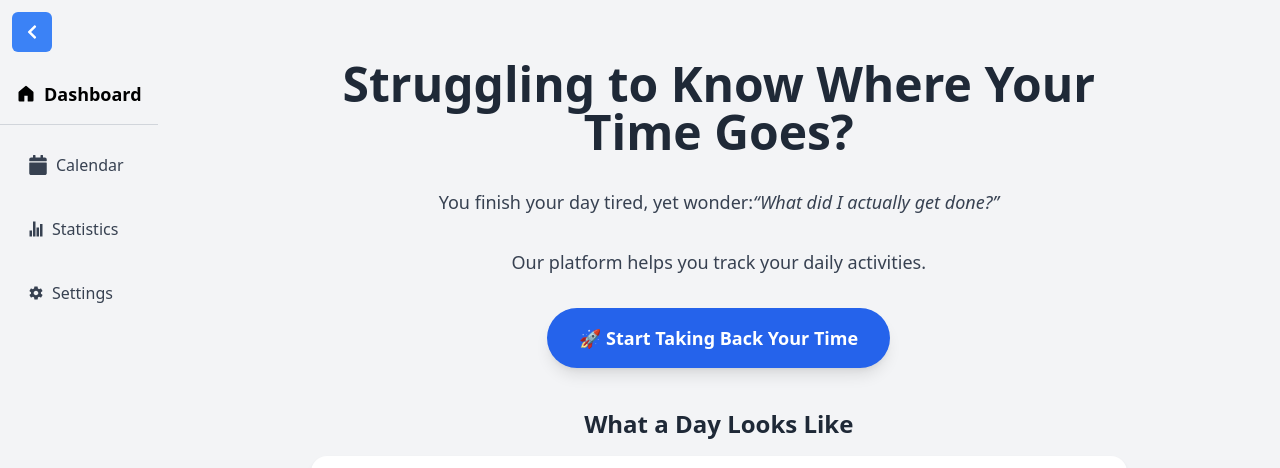
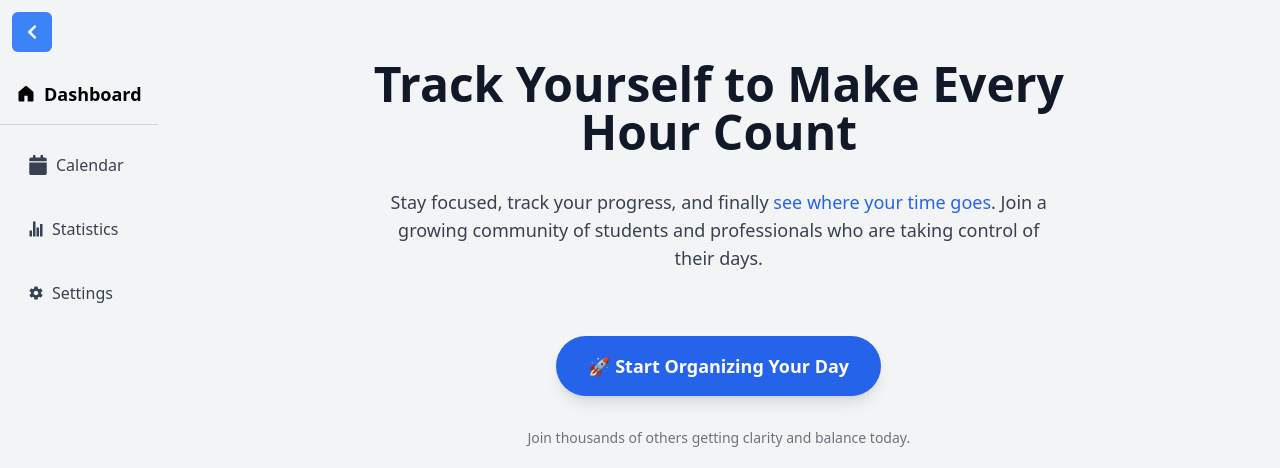
Before and after one commit to Julobulo/Calendar-React, a React (Vite) app in the folder calendar/: page / in a window 1280 px wide. Shown: the top 468 px of the page. Built offline with nearby package versions, Linux system fonts and the light colour scheme; no server answers.

Commit message:
Added LoggedInCount + hero section remade

```diff
--- a/calendar/src/components/home/HeroSection.tsx
+++ b/calendar/src/components/home/HeroSection.tsx
@@ -4,43 +4,70 @@ import { useAuth } from "../../AuthProvider";
 interface HeroProps {
   userCount: number | null;
   activityCount: number | null;
+  loggedInCount: number | null;
   userCountLoading: boolean;
   scrollToSignup: () => void;
 }
 
-export const HeroSection = ({ userCount, activityCount, userCountLoading, scrollToSignup }: HeroProps) => {
+export const HeroSection = ({
+  userCount,
+  activityCount,
+  loggedInCount,
+  userCountLoading,
+  scrollToSignup,
+}: HeroProps) => {
   const navigate = useNavigate();
   const { user, userLoading } = useAuth();
 
   return (
     <section className="text-center space-y-8 relative">
-      <h1 className="text-4xl md:text-5xl font-bold text-gray-800">
-        Struggling to Know Where Your Time Goes?
+      {/* Title */}
+      <h1 className="text-4xl md:text-5xl font-bold text-gray-900 leading-tight">
+        Track Yourself to Make Every Hour Count
       </h1>
 
+      {/* Subtitle */}
       <p className="text-lg text-gray-700 max-w-2xl mx-auto">
-        You finish your day tired, yet wonder:
-        <span className="italic">“What did I actually get done?”</span>
+        Stay focused, track your progress, and finally <span className="text-blue-600">see where your time goes</span>.
+        Join a growing community of students and professionals who are taking control of their days.
       </p>
 
-      <p className="text-lg text-gray-700 max-w-2xl mx-auto">
-        Our platform helps you
-        {userCountLoading === false && userCount && (
-          <> and <span className="font-semibold">{userCount.toLocaleString()} others</span></>
-        )} track your daily activities.
-        {userCountLoading === false && activityCount &&
-          <> More than <span className="font-semibold">{activityCount.toLocaleString()} activities</span> recorded!</>}
-      </p>
+      {/* Stats */}
+      {!userCountLoading && (
+        <div className="flex flex-col sm:flex-row justify-center items-center gap-4 text-gray-600 text-base mt-4">
+          {userCount !== null && (
+            <div className="bg-gray-100 px-4 py-2 rounded-xl shadow-sm">
+              👥 <span className="font-semibold">{userCount.toLocaleString()}</span> users joined
+            </div>
+          )}
+          {loggedInCount !== null && (
+            <div className="bg-green-100 px-4 py-2 rounded-xl shadow-sm">
+              🟢 <span className="font-semibold">{loggedInCount.toLocaleString()}</span> active now
+            </div>
+          )}
+          {activityCount !== null && (
+            <div className="bg-blue-100 px-4 py-2 rounded-xl shadow-sm">
+              🗓️ <span className="font-semibold">{activityCount.toLocaleString()}</span> activities logged
+            </div>
+          )}
+        </div>
+      )}
 
+      {/* Call to action */}
       <button
-        className="inline-block px-8 py-4 rounded-full bg-blue-600 hover:bg-blue-700 text-white font-semibold text-lg shadow-lg transition"
+        className="inline-block px-8 py-4 rounded-full bg-blue-600 hover:bg-blue-700 text-white font-semibold text-lg shadow-lg transition-transform transform hover:scale-105"
         onClick={() => {
           if (!userLoading && user) navigate("/calendar/day");
           else scrollToSignup();
         }}
       >
-        🚀 Start Taking Back Your Time
+        🚀 Start Organizing Your Day
       </button>
+
+      {/* Motivation footer line */}
+      <p className="text-sm text-gray-500 mt-4">
+        Join {userCount?.toLocaleString() ?? "thousands of"} others getting clarity and balance today.
+      </p>
     </section>
   );
 };
--- a/calendar/src/components/home/Home.tsx
+++ b/calendar/src/components/home/Home.tsx
@@ -5,12 +5,11 @@ import { scrollToSignup } from "./ScrollButton";
 import { DailyOverview } from "./DailyOverview";
 import { FeaturesSection } from "./FeaturesSection";
 import { ChartsSection } from "./ChartsSection";
-// import LoginButton from "../login/LoginButton";
 import { useAuth } from "../../AuthProvider";
 import LoginButton from "../login/Login";
 
 const Home = () => {
-  const { userCount, activityCount, loading: userCountLoading } = useUserCount();
+  const { userCount, activityCount, loggedInCount, loading: userCountLoading } = useUserCount();
   const { user } = useAuth();
 
   // Scroll to top if user logs in
@@ -40,6 +39,7 @@ const Home = () => {
         userCount={userCount}
         activityCount={activityCount}
         userCountLoading={userCountLoading}
+        loggedInCount={loggedInCount}
         scrollToSignup={scrollToSignup}
       />
 
--- a/calendar/src/hooks/home/useCount.ts
+++ b/calendar/src/hooks/home/useCount.ts
@@ -3,6 +3,7 @@ import { useEffect, useState } from "react";
 export function useUserCount() {
   const [userCount, setUserCount] = useState<number | null>(null);
   const [activityCount, setActivityCount] = useState<number | null>(null);
+  const [loggedInCount, setLoggedInCount] = useState<number | null>(null);
   const [loading, setLoading] = useState(false);
 
   useEffect(() => {
@@ -15,6 +16,7 @@ export function useUserCount() {
         const data = await res.json();
         setUserCount(data.userCount);
         setActivityCount(data.activityCount);
+        setLoggedInCount(data.loggedInCount);
       } finally {
         setLoading(false);
       }
@@ -22,5 +24,5 @@ export function useUserCount() {
     fetchUserCount();
   }, []);
 
-  return { userCount, activityCount, loading };
+  return { userCount, activityCount, loggedInCount, loading };
 }
```
